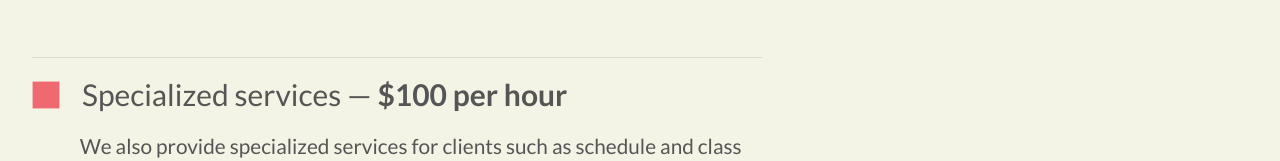
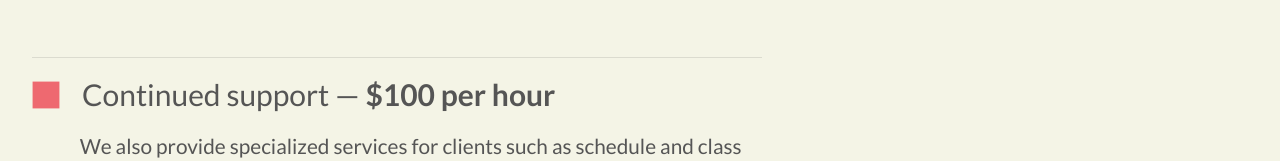
Before and after one commit to ajlohman/lohmanwestlake, a plain HTML site: page pricing.html in a window 1280 px wide. Shown: the part 974-1135 px from the top of the page. Drawn offline with nearby package versions, Linux system fonts and the light colour scheme.

Commit message:
updated pricing content

```diff
--- a/pricing.html
+++ b/pricing.html
@@ -50,7 +50,7 @@
                 <h3 class="triangle">Testing only &mdash; <b>$200</b></h3>
                 <p class="indent">This covers only the assessment and result sessions. This does not cover the continued support services.</p>
 
-                <h3 class="square">Specialized services &mdash; <b>$100 per hour</b></h3>
+                <h3 class="square">Continued support &mdash; <b>$100 per hour</b></h3>
                 <p class="indent">We also provide specialized services for clients such as schedule and class reviews and problem-solving based on transferring colleges. This rate is discussed on a case-to-case basis.</p>
 
                 <p class="indent"><b>Family discount</b></p>
```
